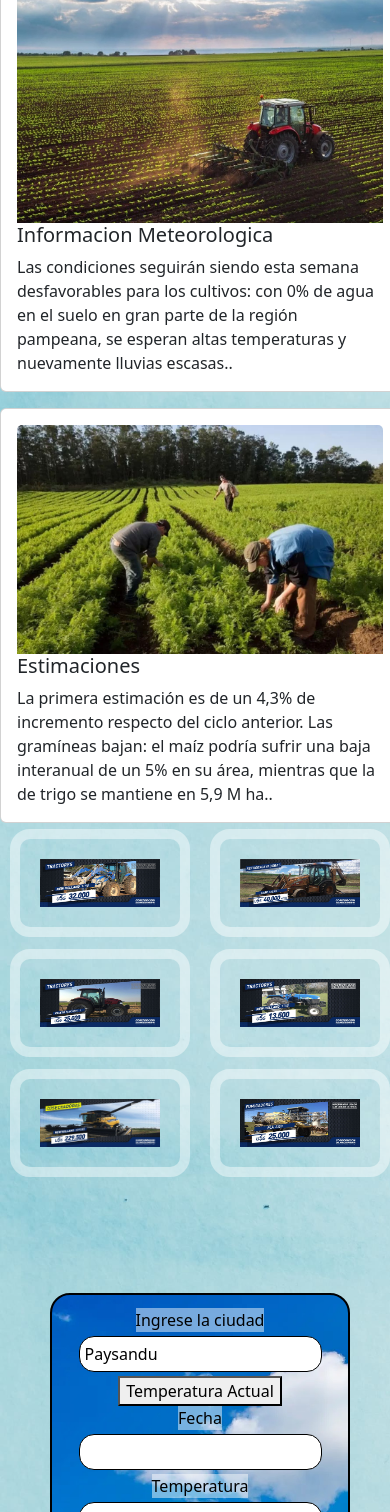
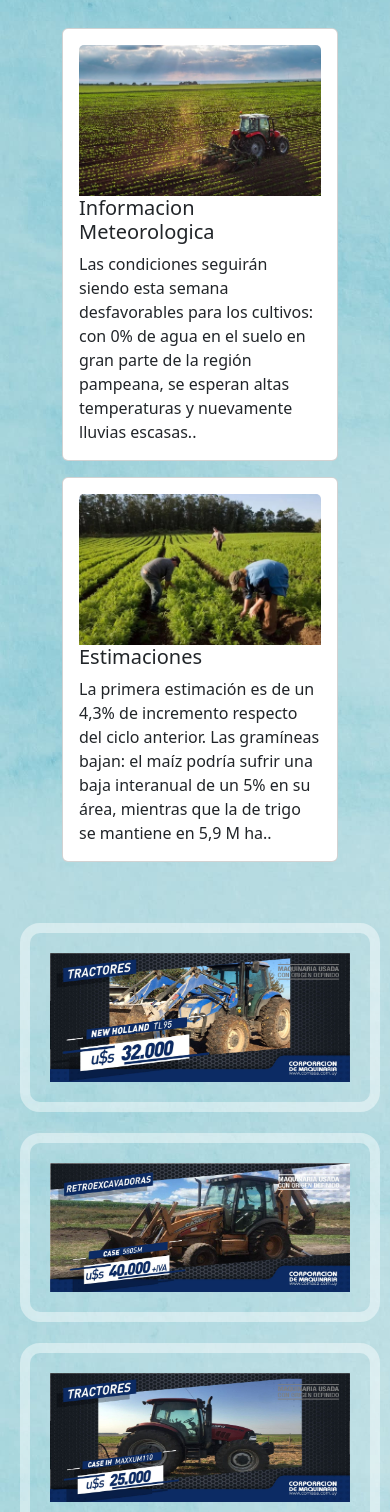
Before and after one commit to JuanPabloFavre/3raPreEntregaJS, a plain HTML site: page index.html in a window 390 px wide. Shown: the part 488-2000 px from the top of the page. Drawn offline with nearby package versions, Linux system fonts and the light colour scheme.

Commit message:
Se corrige index

```diff
--- a/css/style.css
+++ b/css/style.css
@@ -51,12 +51,8 @@ align-items: center;
     font-size: 2rem;
 }
 
-.cold {
-    color: cornflowerblue;
-}
-
-.warm {
-    color: brown
+.row{
+    margin: 50px;
 }
 
 .clima2{
@@ -947,6 +943,17 @@ margin: 5px;
         margin: none;
     }
 
+    .info-venta{
+        display: grid;
+        grid-template-columns: 1fr;
+        justify-items: center;
+        align-items: center;
+        margin-bottom: 10px;
+
+
+
+    }
+
    #lista-venta{
     font-size: 1rem;
     margin-left: 20px;
```
